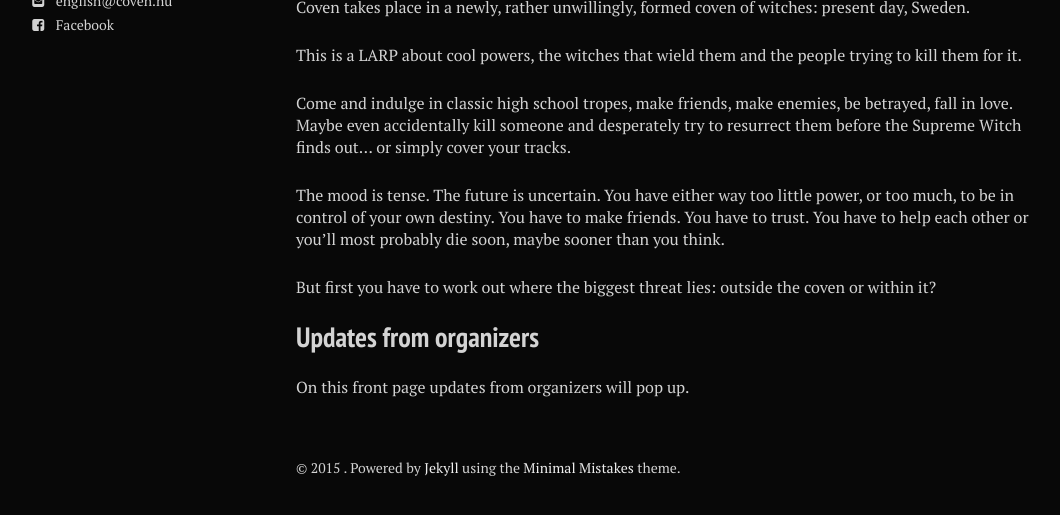
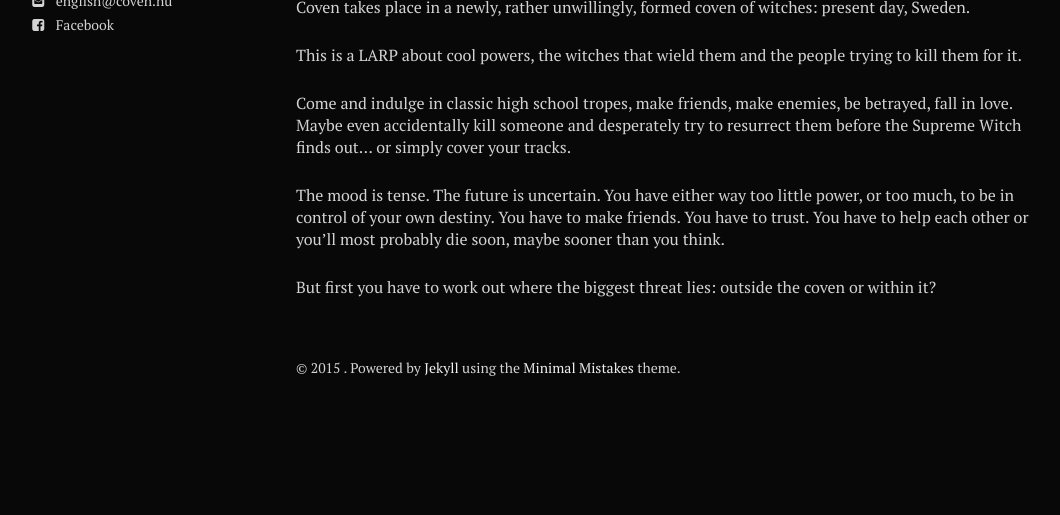
Before and after one commit to stanislavb/en.coven.nu, a Jekyll site: the page built from _posts/2015-05-31-updates.md, in a window 1280 px wide and 900 px high, scrolled down 629 px, cut to the strip 374-889 px from the top of the window. Shown: the whole strip, without its empty margins (24-1084 px from the left). Built offline with Jekyll 4.4.1, drawn with Linux system fonts in a browser that asks for light colours; nearby versions of some CDN libraries; after the commit the page ends 1429 px from its top, so only the background shows below that.

Commit message:
Remove text about updates

```diff
--- a/_posts/2015-05-31-updates.md
+++ b/_posts/2015-05-31-updates.md
@@ -18,7 +18,3 @@ Come and indulge in classic high school tropes, make friends, make enemies, be b
 The mood is tense. The future is uncertain. You have either way too little power, or too much, to be in control of your own destiny. You have to make friends. You have to trust. You have to help each other or you’ll most probably die soon, maybe sooner than you think.
 
 But first you have to work out where the biggest threat lies: outside the coven or within it?
-
-## Updates from organizers
-
-On this front page updates from organizers will pop up.
```
